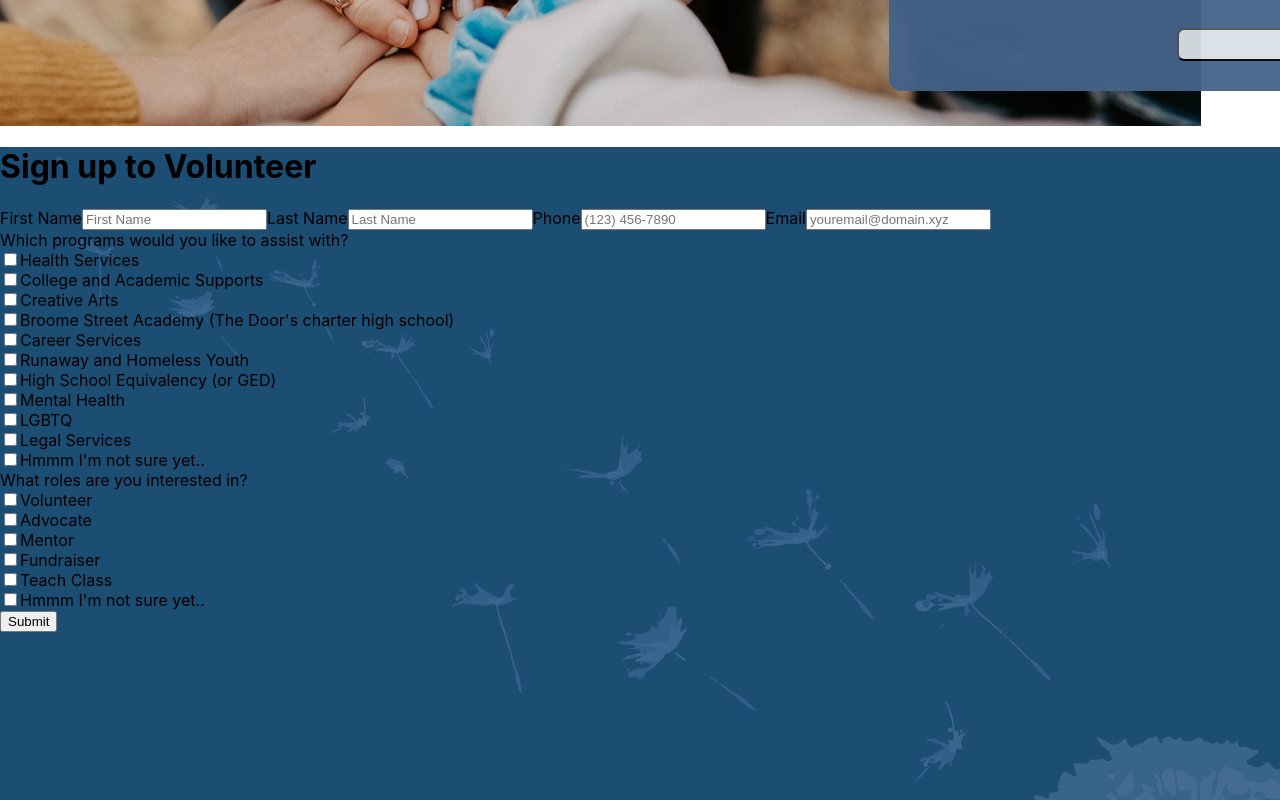
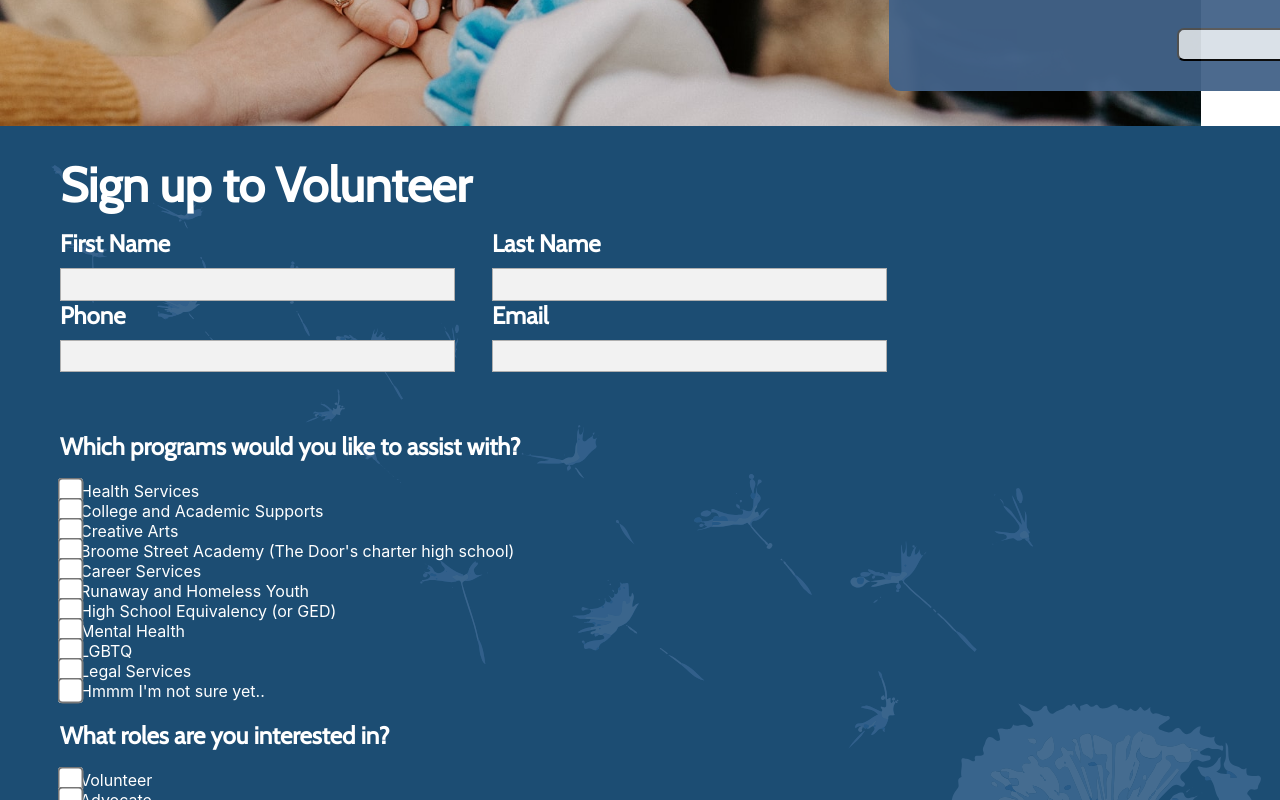
Before and after one commit to Ricomitch/The-Door, a React (Create React App) app in the folder client/: page /sign-up in a window 1280 px wide. Shown: the part 480-1280 px from the top of the page. Built offline with nearby package versions, Linux system fonts and the light colour scheme; a web font is replaced by a local one.

Commit message:
60% done styling VolunteerForm component

```diff
--- a/client/src/components/Form/CheckboxInput.jsx
+++ b/client/src/components/Form/CheckboxInput.jsx
@@ -6,6 +6,7 @@ function CheckboxInput({ props, name, value }) {
       <label>
         <input
           type='checkbox'
+          className='checkbox'
           name={name}
           value={value}
           checked={props.values[name].includes(value)}
--- a/client/src/components/Form/VolunteerForm.css
+++ b/client/src/components/Form/VolunteerForm.css
@@ -1,4 +1,63 @@
 div.form-body {
-  height: 1160px;
+  height: 1078px;
+  width: 100%;
   background-color: #1C4D73;
+  color: white;
 }
+div.shim {
+  display: block;
+  min-height: 30px;
+  background-color:  #1C4D73;
+}
+h1.volunteer-title {
+    margin-top: unset;
+    width: 432px;
+    height: 41.1px;
+    font-family: Cabin;
+    font-size: 48px;
+    font-weight: bold;
+    color: white;
+}
+
+div.form-content {
+  width: 947px;
+  height: 1078px;
+  padding: 0 60px 0;
+
+}
+
+div.primary-data-section {
+  display: flex;
+  flex-flow: row wrap;
+  justify-content: space-between;
+  margin-bottom: 60px;
+}
+
+div.primary-data-field {
+  display: flex;
+  flex-flow: column;
+}
+
+div.primary-data-field label {
+  font-family: Cabin, Georgia;
+  font-size: 24px;
+  font-weight: bold;
+  margin-bottom: 10px;
+}
+
+input.text {
+  width: 395px;
+  height: 32.3px;
+  border: solid 1px rgba(0, 0, 0, 0.28);
+  background-color: #f2f2f2;
+}
+
+input.checkbox {
+  transform: scale(2, 2);
+}
+
+div.checkbox-group h2 {
+  font-family: Cabin, Georgia;
+  font-size: 24px;
+  font-weight: bold;
+}
--- a/client/src/components/Form/VolunteerForm.jsx
+++ b/client/src/components/Form/VolunteerForm.jsx
@@ -39,6 +39,8 @@ function VolunteerForm({
   }, [volunteerId])
 
   return (
+    <>
+      <div className='shim'></div>
       <div className='form-body'>
         <div
           className='flower-4'
@@ -47,11 +49,11 @@ function VolunteerForm({
             backgroundSize: 'cover',
             width: '100%',
             height: '100%',
-
+            backgroundPositionY: '20%',
           }}
         >
-        <h1>{volunteer._id}</h1>
-        <h1>Sign up to Volunteer</h1>
+          <div className='form-content'>
+            <h1 className='volunteer-title'>Sign up to Volunteer</h1>
 
             <Formik
               initialValues={volunteer}
@@ -70,48 +72,58 @@ function VolunteerForm({
             >
               {(props) => (
                 <form onSubmit={props.handleSubmit}>
+                  <div className='primary-data-section'>
+                    <div className='primary-data-field'>
                       <label htmlFor='firstName'>First Name</label>
                       <input
                         type='text'
+                        className='text'
                         id='firstName'
                         name='firstName'
-                placeholder='First Name'
                         onChange={props.handleChange}
                         value={props.values.firstName}
                       />
+                    </div>
 
+                    <div className='primary-data-field'>
                       <label htmlFor='lastName'>Last Name</label>
                       <input
                         type='text'
+                        className='text'
                         id='lastName'
                         name='lastName'
-                placeholder='Last Name'
                         onChange={props.handleChange}
                         value={props.values.lastName}
                       />
+                    </div>
 
+                    <div className='primary-data-field'>
                       <label htmlFor='phone'>Phone</label>
                       <input
                         type='text'
+                        className='text'
                         id='phone'
                         name='phone'
-                placeholder='(123) 456-7890'
                         onChange={props.handleChange}
                         value={props.values.phone}
                       />
+                    </div>
 
+                    <div className='primary-data-field'>
                       <label htmlFor='email'>Email</label>
                       <input
                         type='text'
+                        className='text'
                         id='email'
                         name='email'
-                placeholder='youremail@domain.xyz'
                         onChange={props.handleChange}
                         value={props.values.email}
                       />
+                    </div>
+                  </div>
 
                   <div className='checkbox-group' id='program-selection'>
-                Which programs would you like to assist with?
+                    <h2>Which programs would you like to assist with?</h2>
                   </div>
 
                   <div
@@ -161,7 +173,11 @@ function VolunteerForm({
                       name='programs'
                       value='Mental Health'
                     />
-                <CheckboxInput props={props} name='programs' value='LGBTQ' />
+                    <CheckboxInput
+                      props={props}
+                      name='programs'
+                      value='LGBTQ'
+                    />
 
                     <CheckboxInput
                       props={props}
@@ -176,7 +192,7 @@ function VolunteerForm({
                   </div>
 
                   <div className='checkbox-group' id='role-selection'>
-                What roles are you interested in?
+                    <h2>What roles are you interested in?</h2>
                   </div>
 
                   <div
@@ -184,11 +200,27 @@ function VolunteerForm({
                     aria-labelledby='checkbox-group'
                     id='role-input-group'
                   >
-                <CheckboxInput props={props} name='roles' value='Volunteer' />
-                <CheckboxInput props={props} name='roles' value='Advocate' />
+                    <CheckboxInput
+                      props={props}
+                      name='roles'
+                      value='Volunteer'
+                    />
+                    <CheckboxInput
+                      props={props}
+                      name='roles'
+                      value='Advocate'
+                    />
                     <CheckboxInput props={props} name='roles' value='Mentor' />
-                <CheckboxInput props={props} name='roles' value='Fundraiser' />
-                <CheckboxInput props={props} name='roles' value='Teach Class' />
+                    <CheckboxInput
+                      props={props}
+                      name='roles'
+                      value='Fundraiser'
+                    />
+                    <CheckboxInput
+                      props={props}
+                      name='roles'
+                      value='Teach Class'
+                    />
                     <CheckboxInput
                       props={props}
                       name='roles'
@@ -214,6 +246,8 @@ function VolunteerForm({
             )}
           </div>
         </div>
+      </div>
+    </>
   )
 }
 
```
Lines whose indentation alone changed are shown as unchanged.
